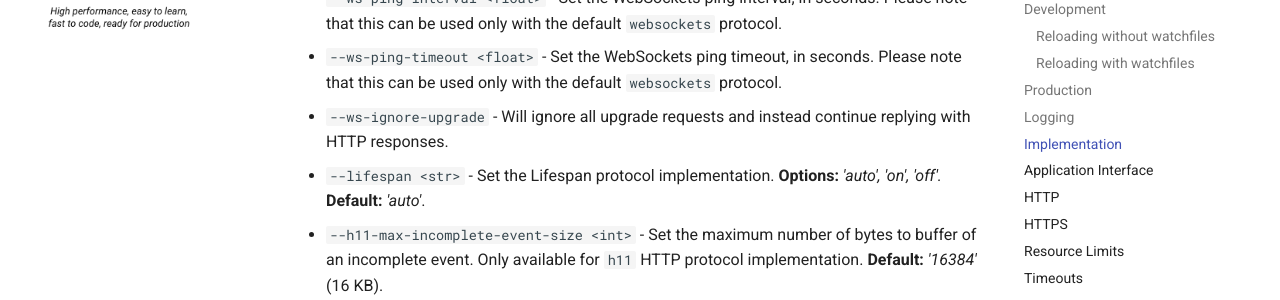
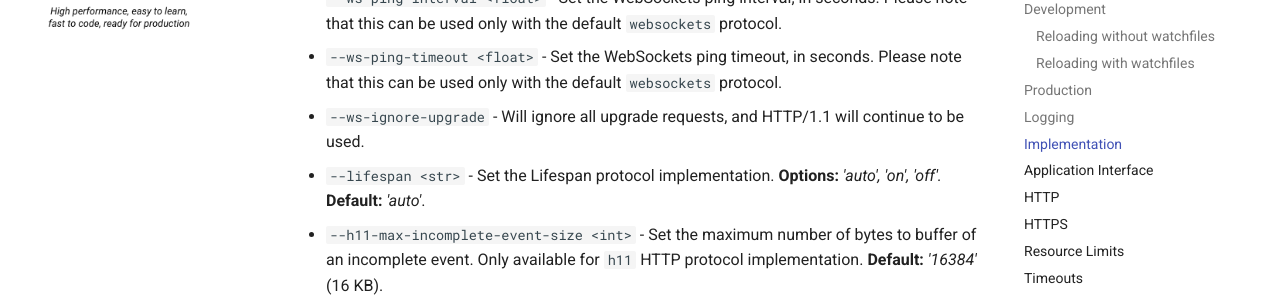
Before and after one commit to encode/uvicorn, an MkDocs documentation site: the page built from docs/settings.md, in a window 1280 px wide and 900 px high, scrolled down 2834 px. Shown: the part 153-453 px from the top of the window. Built offline with MkDocs 1.6.1 and Material for MkDocs 9.7.7, drawn with Linux system fonts in a browser that asks for light colours; comment, search, counter and statistics services are not loaded.

Commit message:
Docs: Update explanation of --ws-ignore-upgrade to match the help text

```diff
--- a/docs/settings.md
+++ b/docs/settings.md
@@ -71,7 +71,7 @@ Using Uvicorn with watchfiles will enable the following options (which are other
 * `--ws-max-size <int>` - Set the WebSockets max message size, in bytes. Please note that this can be used only with the default `websockets` protocol.
 * `--ws-ping-interval <float>` - Set the WebSockets ping interval, in seconds. Please note that this can be used only with the default `websockets` protocol.
 * `--ws-ping-timeout <float>` - Set the WebSockets ping timeout, in seconds. Please note that this can be used only with the default `websockets` protocol.
-* `--ws-ignore-upgrade` - Will ignore all upgrade requests and instead continue replying with HTTP responses.
+* `--ws-ignore-upgrade` - Will ignore all upgrade requests, and HTTP/1.1 will continue to be used.
 * `--lifespan <str>` - Set the Lifespan protocol implementation. **Options:** *'auto', 'on', 'off'.* **Default:** *'auto'*.
 * `--h11-max-incomplete-event-size <int>` - Set the maximum number of bytes to buffer of an incomplete event. Only available for `h11` HTTP protocol implementation. **Default:** *'16384'* (16 KB).
 
```
